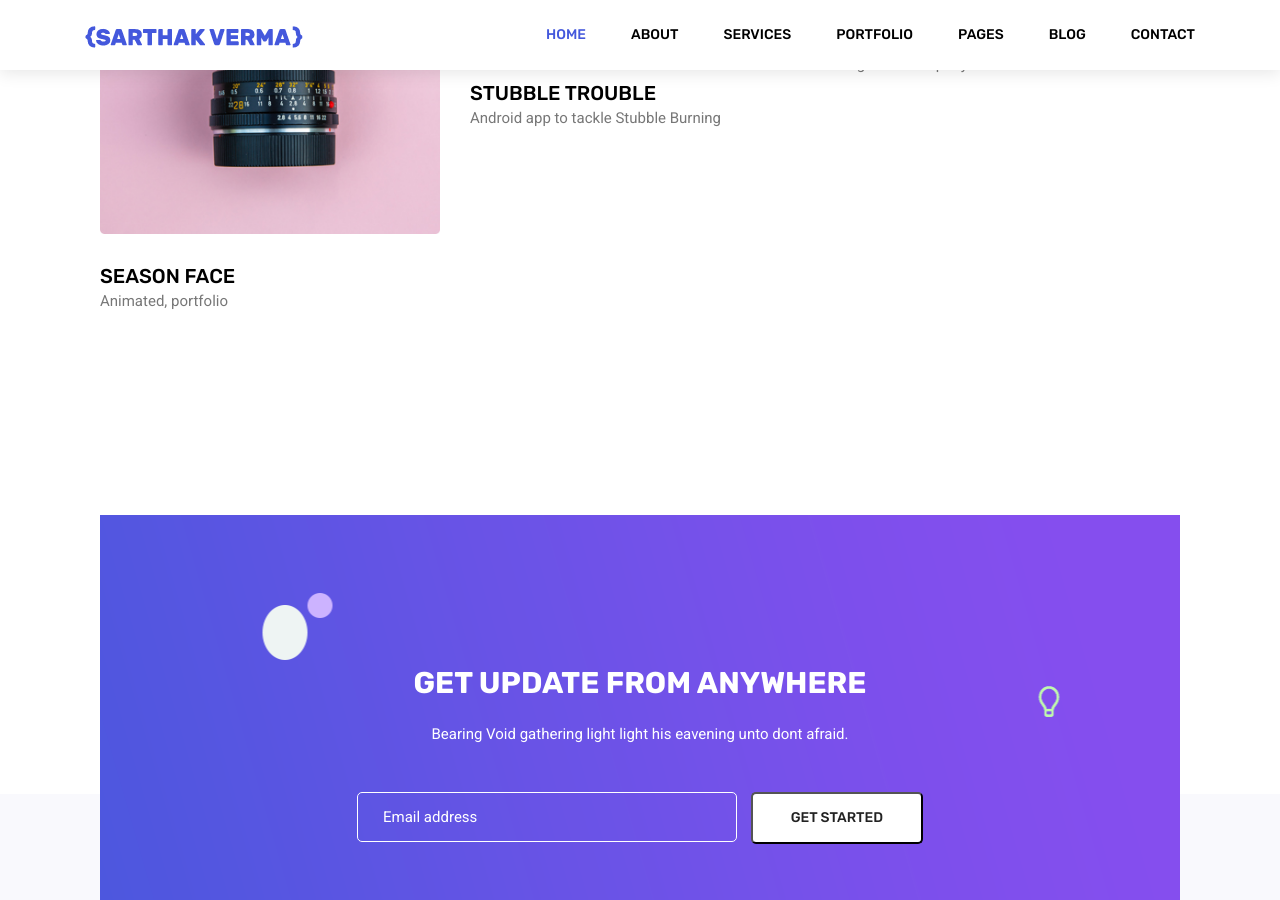
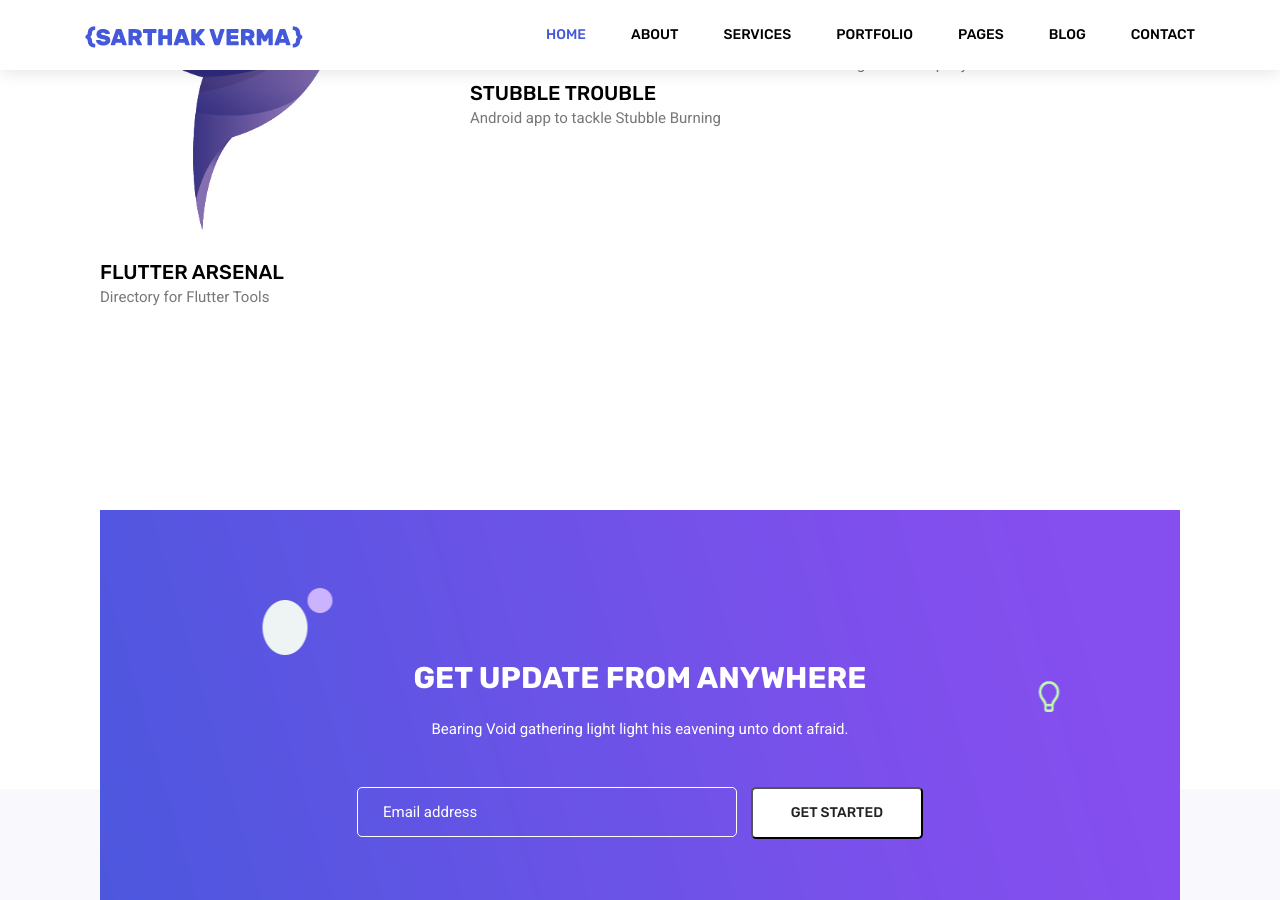
Before and after one commit to IAmSarthakVerma/iamsarthakverma.github.io, a Jekyll site: the page built from index.html, in a window 1280 px wide and 900 px high, scrolled down 3418 px. Built offline with Jekyll 4.4.1, drawn with Linux system fonts in a browser that asks for light colours; nearby versions of some CDN libraries; the list of posts is cut into pages by our own code.

Commit message:
Added Project

```diff
--- a/index.html
+++ b/index.html
@@ -269,20 +269,20 @@ use-site-title: true
                         </div>
                     </div>
                 </div>
-                <div class="col-lg-4 col-md-6 all upcoming">
+                <div class="col-lg-4 col-md-6 all ongoing">
                     <div class="portfolio_box">
                         <div class="single_portfolio">
-                            <img class="img-fluid w-100" src="img/portfolio/p9.jpg" alt="">
+                            <img class="img-fluid w-100" src="flutter-arsenal/flutter-arsenal.png" alt="">
                             <div class="overlay"></div>
-                            <a href="img/portfolio/p9.jpg" class="img-gal">
+                            <a href="flutter-arsenal/flutter-arsenal.png" class="img-gal">
                                 <div class="icon">
                                     <span class="lnr lnr-cross"></span>
                                 </div>
                             </a>
                         </div>
                         <div class="short_info">
-                            <h4><a href="portfolio-details.html">season face</a></h4>
-                            <p>Animated, portfolio</p>
+                            <h4><a href="portfolio-details.html">Flutter Arsenal</a></h4>
+                            <p>Directory for Flutter Tools</p>
                         </div>
                     </div>
                 </div>
```
Also changed, not shown: flutter-arsenal/flutter-arsenal.png (added).
